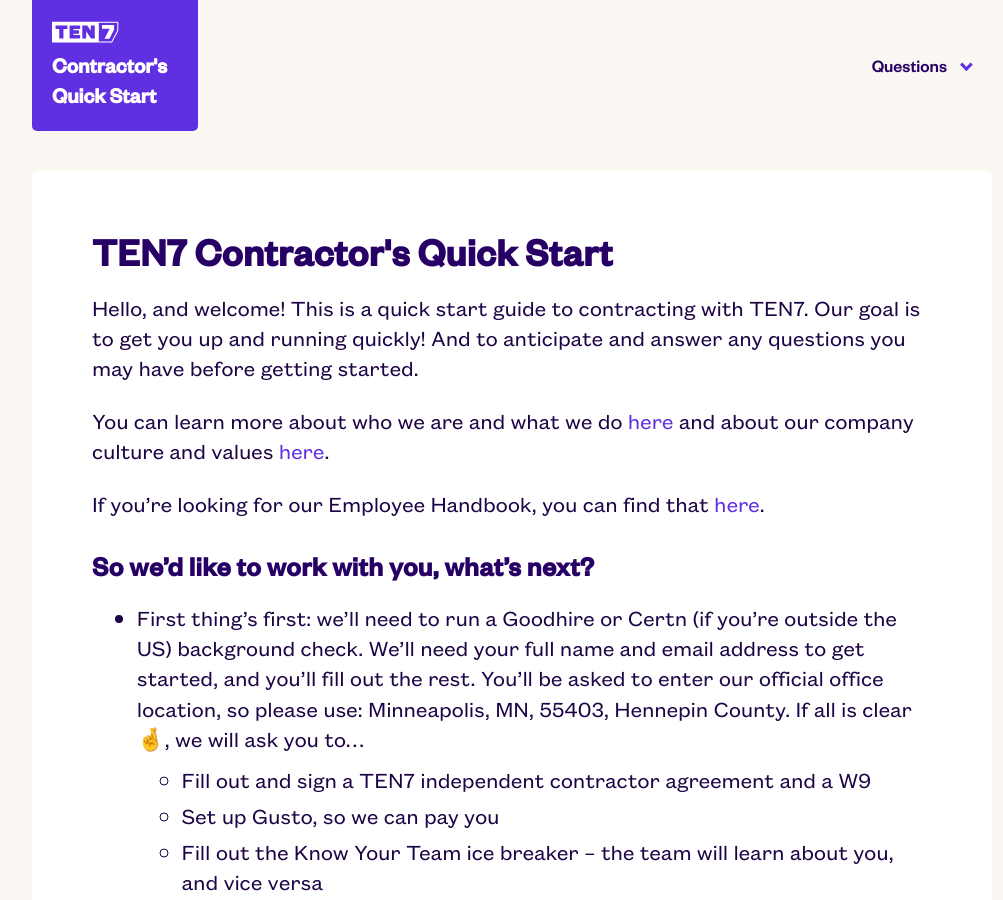
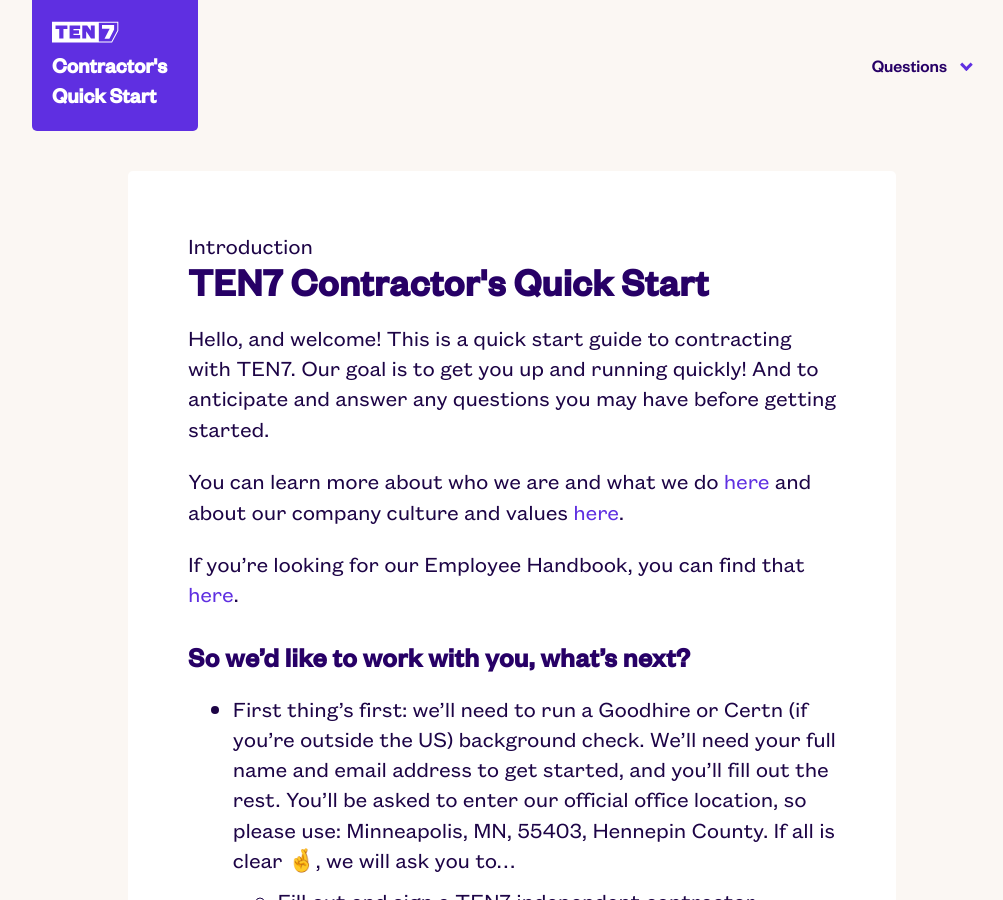
Before and after one commit to ten7/contractor.ten7.com, a Jekyll site: the page built from index.md, in a window 1280 px wide and 900 px high. Shown: the whole window, without its empty margins (128-1131 px from the left). Built offline with Jekyll 4.4.1, drawn with Linux system fonts in a browser that asks for light colours; some web fonts are replaced.

Commit message:
Add 'opener' feature, adjust layout

```diff
--- a/_layouts/page.html
+++ b/_layouts/page.html
@@ -1,8 +1,12 @@
 ---
 layout: default
 ---
-<section class="content column is-10">
+<section class="content column is-8">
   <article class="post">
+
+    <div class="post-opener">
+      <p>{{ page.opener | escape }}</p>
+    </div>
 
     <header class="post-header">
       <h1 class="post-title">{{ page.title | escape }}</h1>
@@ -30,7 +34,7 @@ layout: default
 </section>
 
 
-<div class="pager column is-10">
+<div class="pager column is-8">
   {% comment %}
     Previous / Next functions
     Assign variables from the entire page collection
--- a/index.md
+++ b/index.md
@@ -1,6 +1,7 @@
 ---
 layout: page
 title:  TEN7 Contractor's Quick Start
+opener: Introduction
 ---
 
 Hello, and welcome! This is a quick start guide to contracting with TEN7.  Our goal is to get you up and running quickly! And to anticipate and answer any questions you may have before getting started.
```
Also changed, not shown: _pages/01_admin.md (+1 -0 lines), _pages/02_time.md (+1 -0 lines), _pages/03_process.md (+1 -0 lines), _pages/04_developer_questions.md (+1 -0 lines).
